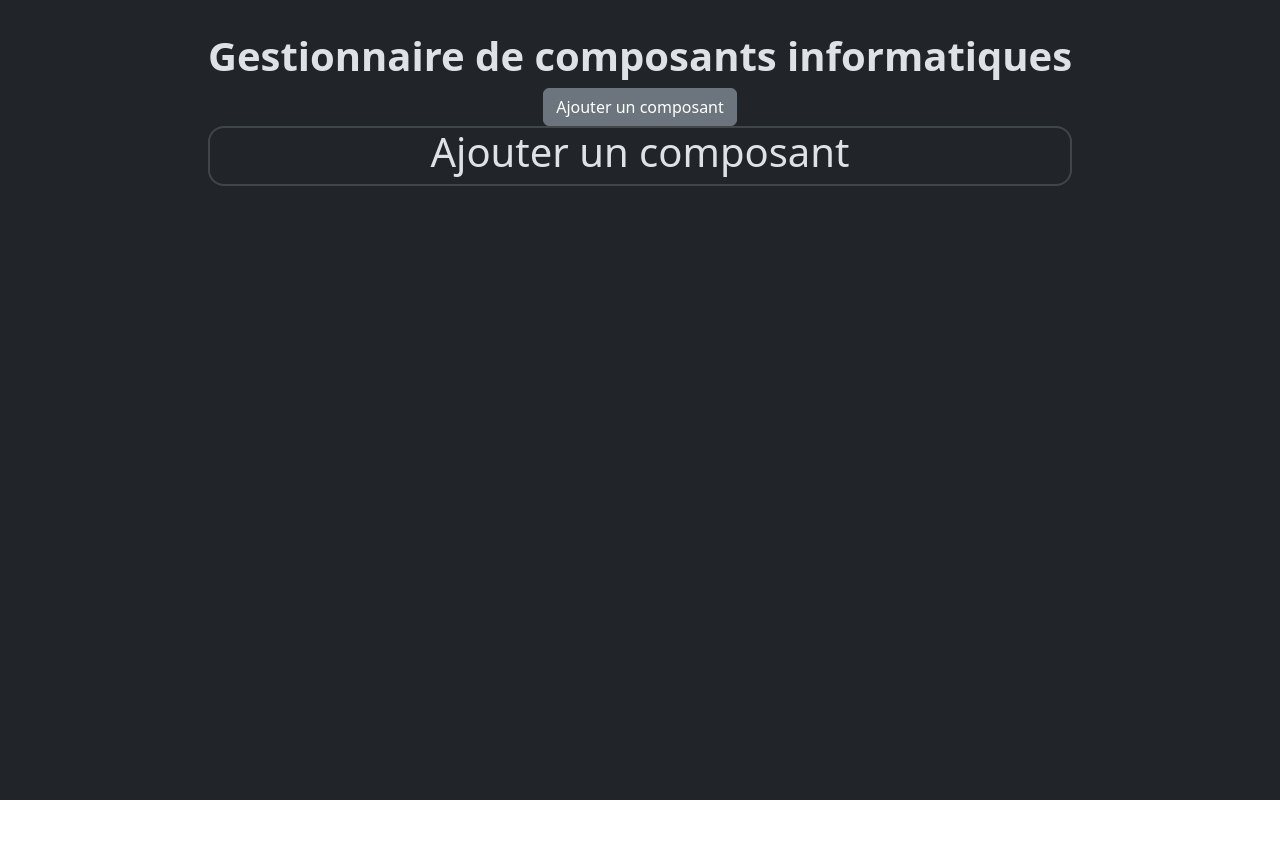
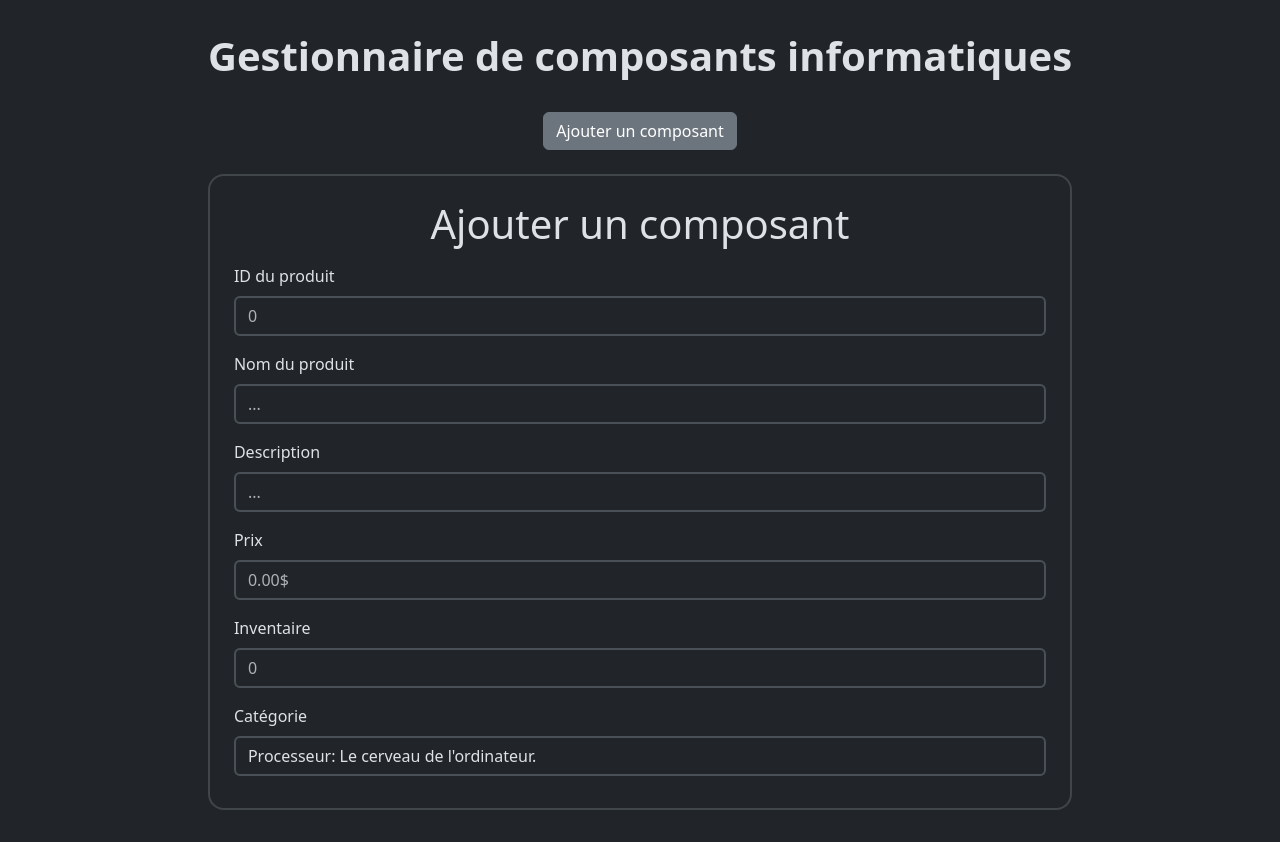
Before and after one commit to xavier-lepage/appweb-trpr01, a Vue app: page / in a window 1280 px wide. Both pictures are taken after a click on the button "Ajouter un composant". Before the commit the page ends 800 px from the top, so only its background shows below. Built offline with nearby package versions, Linux system fonts and the light colour scheme.

Commit message:
Added product form to main menu
Added ability to toggle the "Add product" form.

```diff
--- a/src/components/MainMenu.vue
+++ b/src/components/MainMenu.vue
@@ -1,8 +1,43 @@
 <script setup lang="ts">
+import { Collapse } from 'bootstrap';
+import { ref, onMounted, useTemplateRef } from 'vue';
 import { Priority } from '../models/Priority';
+import { ProductAction } from '../models/ProductAction';
 import ActionButton from './ActionButton.vue';
 import Header from './Header.vue';
 import ProductForm from './ProductForm/ProductForm.vue';
+
+/*	Documentation utilisée pour le collapse bootstrap:
+	https://vuejs.org/guide/essentials/template-refs
+	https://vuejs.org/api/composition-api-lifecycle.html#onmounted
+	https://getbootstrap.com/docs/5.3/components/collapse/#via-javascript
+*/
+
+const currentAction = ref<ProductAction>(ProductAction.NONE);
+const formTitle = ref<string>('Ajouter un composant');
+const productForm = useTemplateRef("productForm");
+let collapse: Collapse;
+
+onMounted(() => {
+	if (productForm.value !== null) {
+		collapse = new Collapse(productForm.value, { toggle: false });
+	}
+});
+
+function addProduct(): void {
+	manageProductFormVisibility(ProductAction.ADD)
+}
+
+function manageProductFormVisibility(newAction: ProductAction): void {
+	if (currentAction.value === newAction) {
+		collapse.hide();
+		currentAction.value = ProductAction.NONE
+	} else {
+		formTitle.value = newAction
+		collapse.show();
+		currentAction.value = newAction
+	}
+}
 </script>
 
 <template>
@@ -10,20 +45,14 @@ import ProductForm from './ProductForm/ProductForm.vue';
 		<Header></Header>
 
 		<ActionButton
-			data-bs-toggle="collapse"
-			data-bs-target="#productForm"
-			aria-expanded="false"
-			aria-controls="productForm"
+			class="mx-2 my-4"
+			@click="addProduct()"
 			:label="'Ajouter un composant'"
 			:priority="Priority.SECONDARY">
 		</ActionButton>
 
-		<div class="collapse" id="productForm">
-			<ProductForm></ProductForm>
+		<div class="collapse" ref="productForm">
+			<ProductForm :formTitle="formTitle"></ProductForm>
 		</div>
 	</div>
 </template>
-
-<style>
-
-</style>
--- a/src/components/ProductForm/ProductForm.vue
+++ b/src/components/ProductForm/ProductForm.vue
@@ -1,10 +1,57 @@
 <script setup lang="ts">
+import { ref } from 'vue'
+import { productCategories, type ProductCategory } from '../../models/ProductCategory';
+let props = defineProps<{
+	formTitle: string
+}>();
 
+const productID = ref<number>()
+const productName = ref<string>()
+const productDescription = ref<string>()
+const productPrice = ref<string>()
+const productStock = ref<number>()
+const productCategory = ref<ProductCategory>(productCategories[0])
 </script>
 
 <template>
-	<div class="border border-2 border-secondary-subtle rounded-4 c">
-		<h1>Ajouter un composant</h1>
+	<div class="border border-2 border-secondary-subtle rounded-4 p-4">
+		<h1>{{ props.formTitle }}</h1>
+
+		<form>
+			<div class="text-start my-2">
+				<label class="my-2" for="product-id">ID du produit</label>
+				<input v-model="productID" class="border-2 rounded-2 form-control" type="number" id="product-id" placeholder="0">
+			</div>
+
+			<div class="text-start my-2">
+				<label class="my-2" for="product-name">Nom du produit</label>
+				<input v-model="productName" class="border-2 rounded-2 form-control" type="text" id="product-name" placeholder="...">
+			</div>
+
+			<div class="text-start my-2">
+				<label class="my-2" for="product-description">Description</label>
+				<input v-model="productDescription" class="border-2 rounded-2 form-control" type="text" id="product-description" placeholder="...">
+			</div>
+
+			<div class="text-start my-2">
+				<label class="my-2" for="product-price">Prix</label>
+				<input v-model="productPrice" class="border-2 rounded-2 form-control" type="text" id="product-price" placeholder="0.00$">
+			</div>
+
+			<div class="text-start my-2">
+				<label class="my-2" for="product-stock">Inventaire</label>
+				<input v-model="productStock" class="border-2 rounded-2 form-control" type="number" id="product-stock" placeholder="0">
+			</div>
+
+			<div class="text-start my-2">
+				<label class="my-2" for="product-category">Catégorie</label>
+				<select v-model="productCategory" class="border-2 rounded-2 form-control" id="product-category">
+					<option v-for="category in productCategories" :value="category">
+						{{ category.name }}: {{ category.description }}
+					</option>
+				</select>
+			</div>
+		</form>
 	</div>
 </template>
 
```
